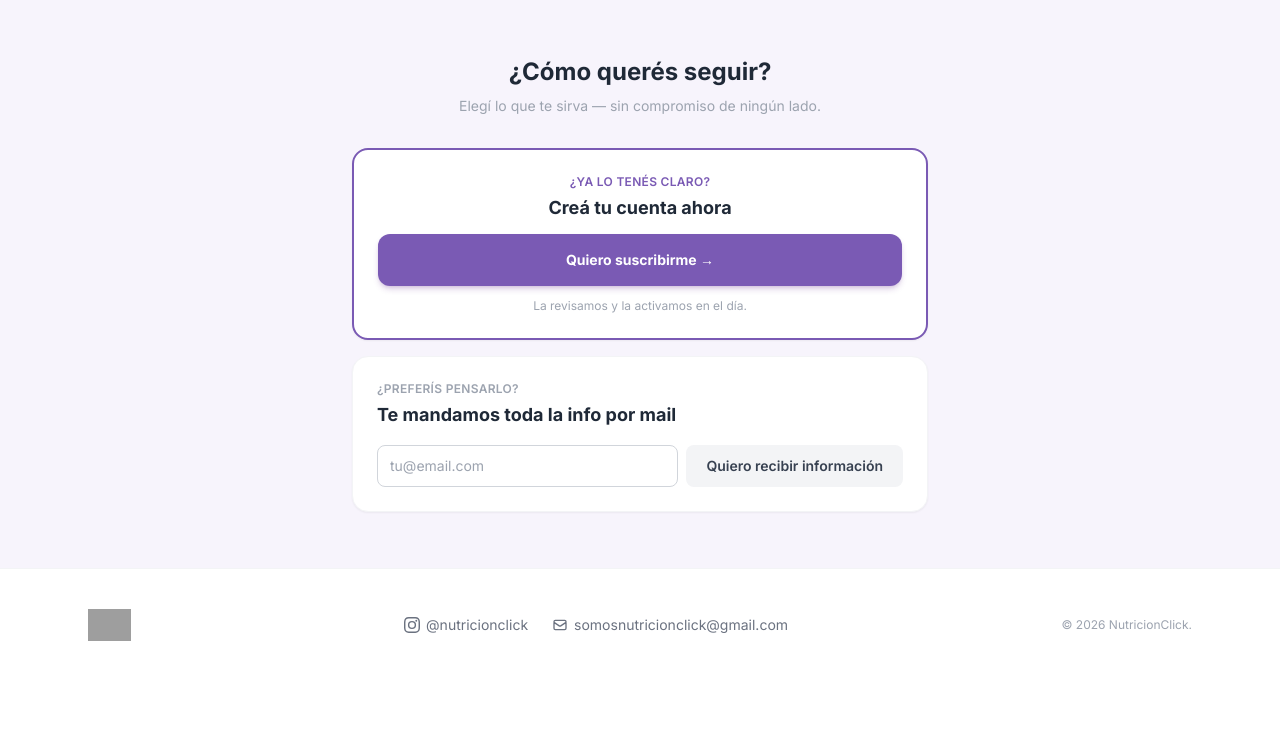
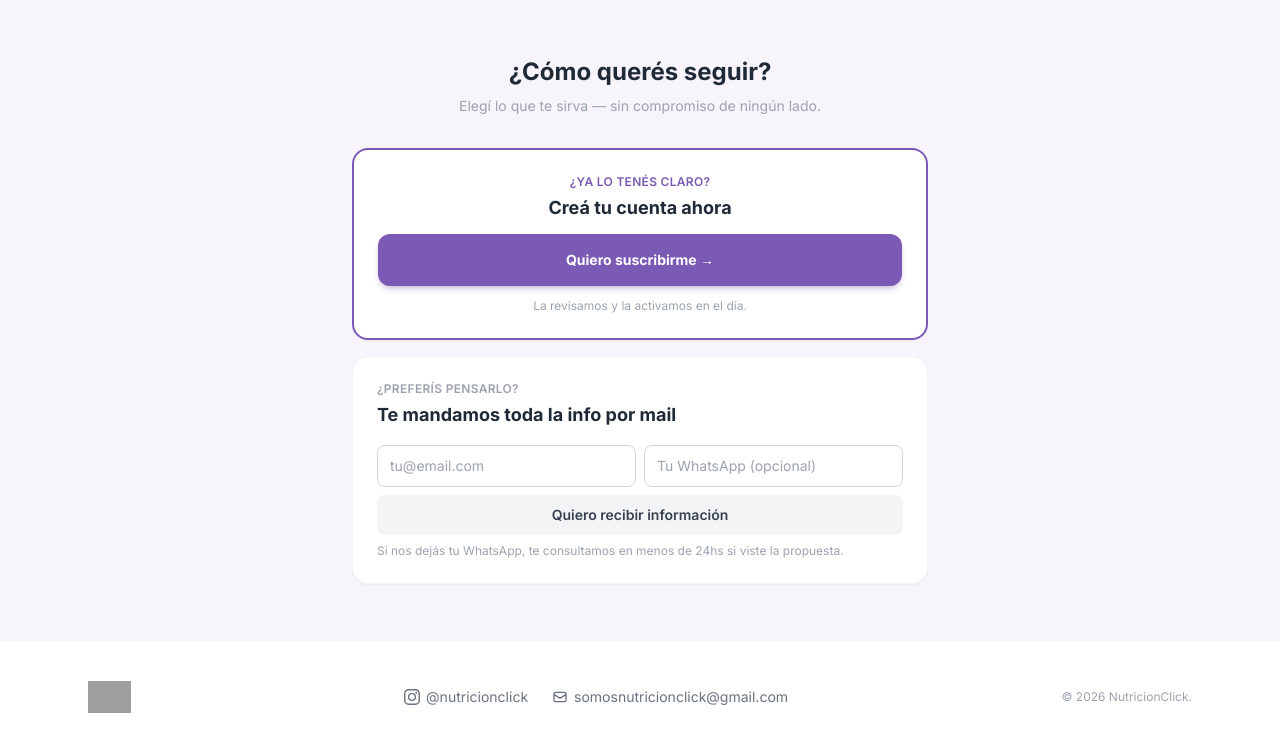
Before and after one commit to LeandroFrattini/nutricionapp, a Django app: page /quiero-ser-parte/ in a window 1280 px wide. Shown: the part 1464-2217 px from the top of the page. Before the commit the page ends 2105 px from the top, so only its background shows below. Run offline with Django 5.2, Linux system fonts and the light colour scheme; parts of the project's set-up code (start-up, migrations or seed data) failed here and were passed over; some libraries are stand-ins or nearby versions; grey boxes are pictures that could not be loaded.

Commit message:
Agrega WhatsApp opcional al formulario de "Quiero ser parte"
- Ademas del mail, ahora se puede dejar el WhatsApp para que lo
  contactemos en menos de 24hs.
- El telefono se guarda en ContactoInteresado y ya aparece con boton
  de WhatsApp en /mi-panel/leads/ (esa pagina ya lo soportaba).
- El mail interno de aviso a admin ahora incluye el WhatsApp cuando lo
  cargaron.
- Test de regresion: se guarda con y sin telefono, y aparece en el
  panel de leads con el link de WhatsApp correcto.

```diff
--- a/core/forms.py
+++ b/core/forms.py
@@ -360,10 +360,11 @@ class PerfilForm(forms.ModelForm):
 
 
 class ContactoForm(forms.Form):
-    """Pedido liviano de información — solo el mail. El plan de interés viaja
-    aparte (de qué botón vino, ?plan=... en la URL), no se le pregunta nada
-    más a la persona para bajar la fricción al mínimo."""
+    """Pedido liviano de información — mail + WhatsApp opcional. El plan de
+    interés viaja aparte (de qué botón vino, ?plan=... en la URL), no se le
+    pregunta nada más a la persona para bajar la fricción al mínimo."""
     email = forms.EmailField(label='Email')
+    telefono = forms.CharField(label='WhatsApp', required=False, max_length=20)
     plan_interes = forms.ChoiceField(
         choices=[
             ('herramientas', 'Plan Completo — Publicidad + Herramientas'),
--- a/core/views.py
+++ b/core/views.py
@@ -132,6 +132,7 @@ def quiero_ser_parte(request):
             cd = form.cleaned_data
             contacto = ContactoInteresado.objects.create(
                 email=cd['email'],
+                telefono=cd.get('telefono', ''),
                 plan_interes=cd['plan_interes'],
             )
             try:
@@ -145,9 +146,10 @@ def quiero_ser_parte(request):
                 'sin_definir': 'Sin definir',
             }
             try:
+                telefono_linea = f"WhatsApp: {cd['telefono']}\n" if cd.get('telefono') else ''
                 send_mail(
                     subject=f"[NutricionClick] 🆕 Pidió información — {planes.get(cd['plan_interes'], '')}",
-                    message=f"Email: {cd['email']}\nPlan: {planes.get(cd['plan_interes'], cd['plan_interes'])}\n",
+                    message=f"Email: {cd['email']}\n{telefono_linea}Plan: {planes.get(cd['plan_interes'], cd['plan_interes'])}\n",
                     from_email=settings.DEFAULT_FROM_EMAIL,
                     recipient_list=[settings.ADMIN_EMAIL],
                     fail_silently=False,
--- a/templates/quiero_ser_parte.html
+++ b/templates/quiero_ser_parte.html
@@ -211,17 +211,23 @@
         ✅ Listo, ya te mandamos el mail. Si no lo ves en unos minutos, revisá tu carpeta de <strong>spam / correo no deseado</strong>.
       </p>
       {% else %}
-      <form method="post" novalidate class="flex flex-col sm:flex-row gap-2">
+      <form method="post" novalidate class="space-y-2">
         {% csrf_token %}
         {{ form.plan_interes }}
-        <input type="email" name="email" required placeholder="tu@email.com"
-               value="{{ form.email.value|default:'' }}"
-               class="flex-1 px-3 py-2.5 border border-gray-300 rounded-lg text-sm focus:outline-none focus:ring-2 focus:ring-[#7A5AB4]">
+        <div class="flex flex-col sm:flex-row gap-2">
+          <input type="email" name="email" required placeholder="tu@email.com"
+                 value="{{ form.email.value|default:'' }}"
+                 class="flex-1 px-3 py-2.5 border border-gray-300 rounded-lg text-sm focus:outline-none focus:ring-2 focus:ring-[#7A5AB4]">
+          <input type="tel" name="telefono" placeholder="Tu WhatsApp (opcional)"
+                 value="{{ form.telefono.value|default:'' }}"
+                 class="flex-1 px-3 py-2.5 border border-gray-300 rounded-lg text-sm focus:outline-none focus:ring-2 focus:ring-[#7A5AB4]">
+        </div>
         <button type="submit"
-                class="bg-gray-100 text-gray-700 font-semibold px-5 py-2.5 rounded-lg hover:bg-gray-200 transition text-sm whitespace-nowrap">
+                class="w-full bg-gray-100 text-gray-700 font-semibold px-5 py-2.5 rounded-lg hover:bg-gray-200 transition text-sm">
           Quiero recibir información
         </button>
       </form>
+      <p class="text-gray-400 text-xs mt-2">Si nos dejás tu WhatsApp, te consultamos en menos de 24hs si viste la propuesta.</p>
       {% if form.email.errors %}<p class="text-red-500 text-xs mt-2">{{ form.email.errors.0 }}</p>{% endif %}
       {% endif %}
     </div>
```
Also changed, not shown: core/tests_smoke.py (+23 -0 lines).
